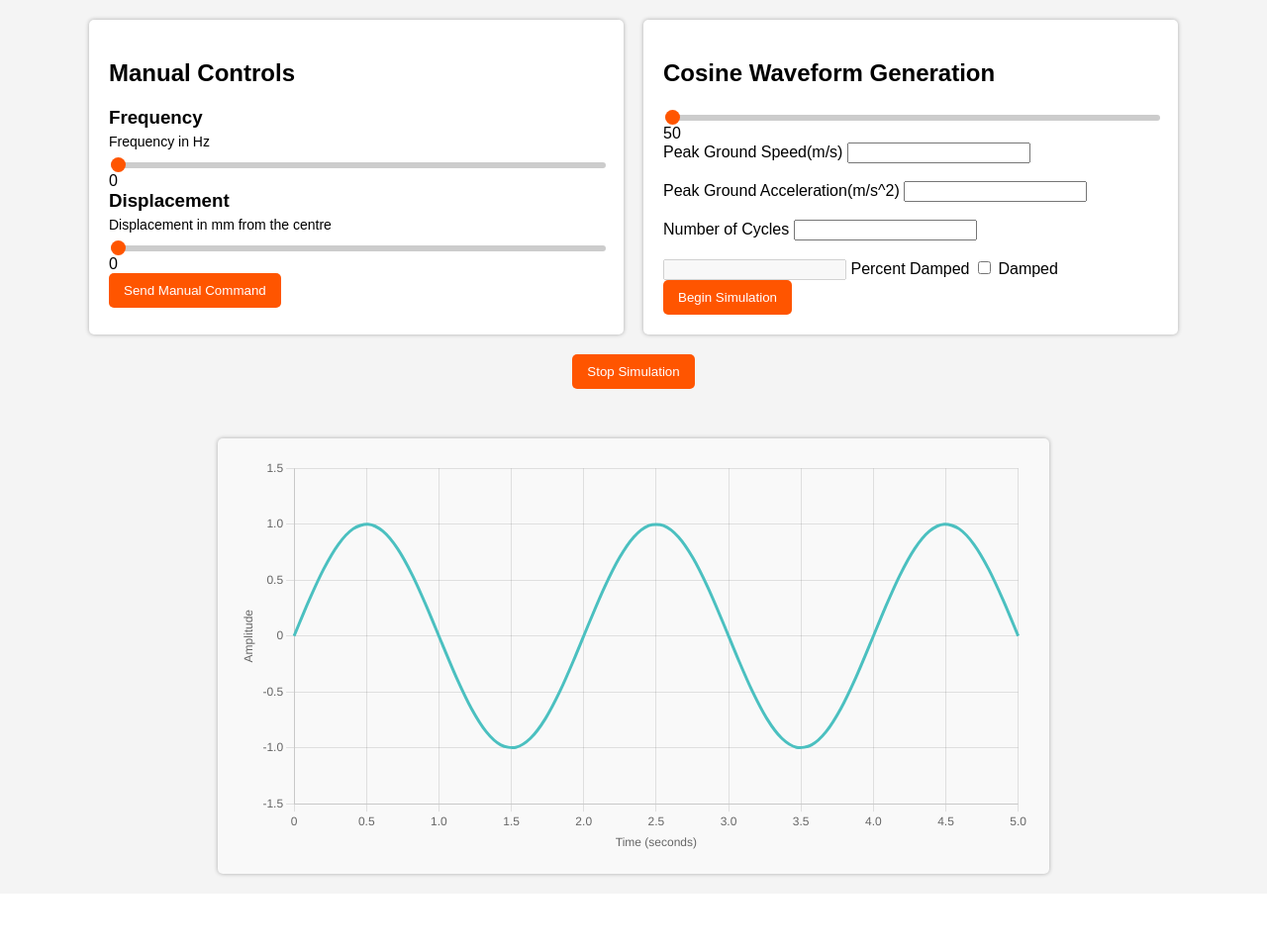
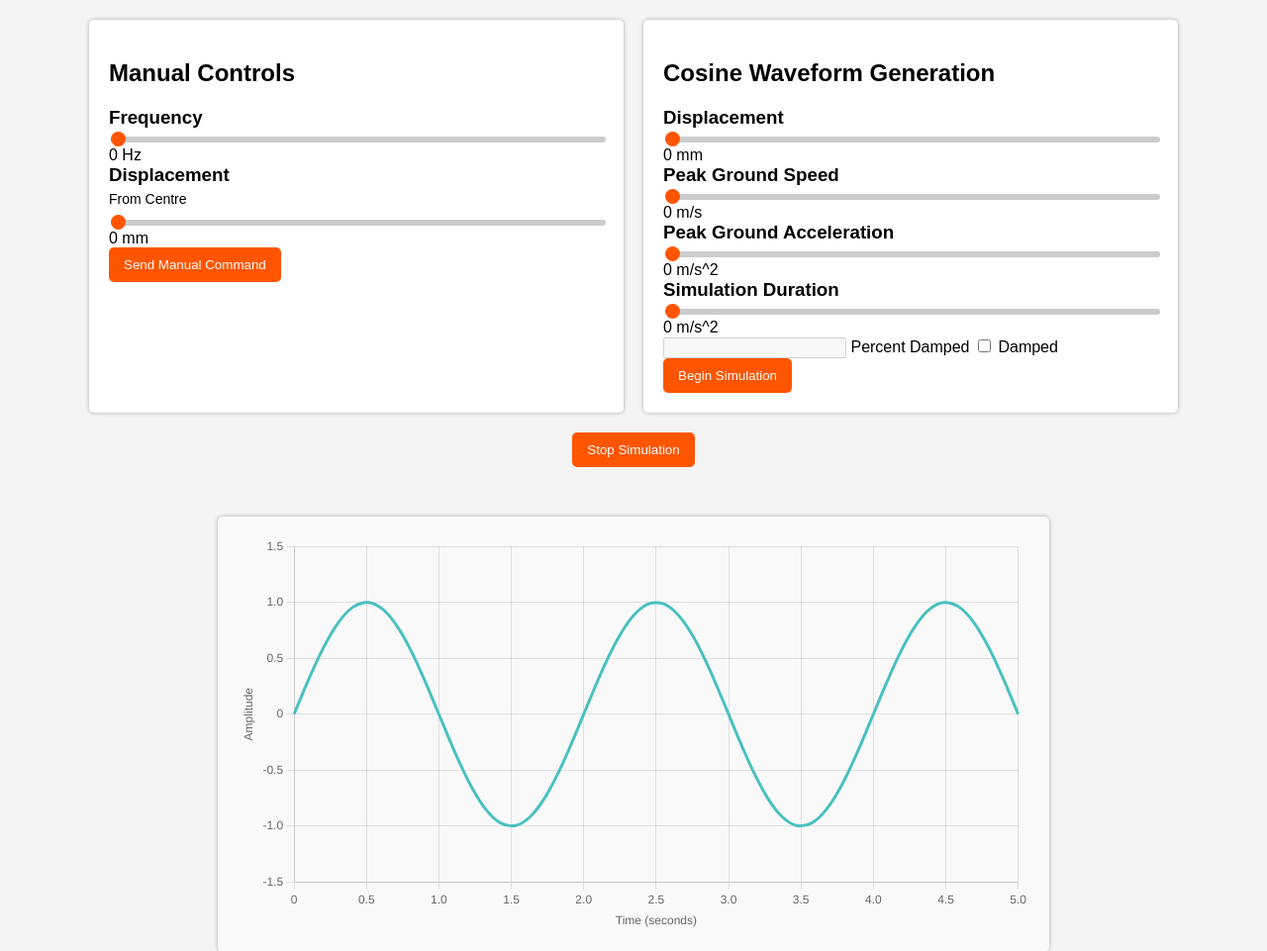
Before and after one commit to Tannin-H/Quake_Table, a Flask app: page / in a window 1280 px wide. Shown: the part 60-1021 px from the top of the page at 99% size. Before the commit the page ends 947 px from the top, so only its background shows below. Run offline with Flask 3, Linux system fonts and the light colour scheme.

Commit message:
Front end changes - Add sliders

```diff
--- a/PythonBackend/static/js/renderer.js
+++ b/PythonBackend/static/js/renderer.js
@@ -8,6 +8,10 @@ let windowDuration = 5; // Show 5 seconds of data at a time
 
 let freqSliderVal = 0;
 let dispSliderVal = 0;
+let WaveGenDispSliderVal = 0;
+let GsSliderVal = 0;    // Peak Ground speed slider value
+let GaSliderVal = 0;  // Peak Acceleration speed slider value
+let SimDurationSliderVal = 0; // Simulation duration slider value
 
 // Function to send movement data on button click
 async function sendMovementData() {
@@ -111,6 +115,59 @@ dispSliderElement.addEventListener("input", (event) => {
   const progress = (dispSliderVal / dispSliderElement.max) * 100;
 
   dispSliderElement.style.background = `linear-gradient(to right, #f50 ${progress}%, #ccc ${progress}%)`;
+});
+
+//Wave Generator Parameter Sliders
+// Displacement Slider
+const WaveGenDispSliderElement = document.querySelector("#waveGenDispRange")
+const WaveGenDispSliderValueElement = document.querySelector("#waveGenDispVal")
+
+WaveGenDispSliderElement.addEventListener("input", (event) => {
+  WaveGenDispSliderVal = event.target.value;
+  WaveGenDispSliderValueElement.textContent = WaveGenDispSliderVal;
+
+  const progress = (WaveGenDispSliderVal / WaveGenDispSliderElement.max) * 100;
+
+  WaveGenDispSliderElement.style.background = `linear-gradient(to right, #f50 ${progress}%, #ccc ${progress}%)`;
+});
+
+// Peak Ground Speed Slider
+const GsSliderElement = document.querySelector("#GsRange")
+const GsSliderValueElement = document.querySelector("#GsVal")
+
+GsSliderElement.addEventListener("input", (event) => {
+  GsSliderVal = event.target.value;
+  GsSliderValueElement.textContent = GsSliderVal;
+
+  const progress = (GsSliderVal / GsSliderElement.max) * 100;
+
+  GsSliderElement.style.background = `linear-gradient(to right, #f50 ${progress}%, #ccc ${progress}%)`;
+});
+
+// Peak Ground Acceleration Slider
+const GaSliderElement = document.querySelector("#GaRange")
+const GaSliderValueElement = document.querySelector("#GaVal")
+
+GaSliderElement.addEventListener("input", (event) => {
+  GaSliderVal = event.target.value;
+  GaSliderValueElement.textContent = GaSliderVal;
+
+  const progress = (GaSliderVal / GaSliderElement.max) * 100;
+
+  GaSliderElement.style.background = `linear-gradient(to right, #f50 ${progress}%, #ccc ${progress}%)`;
+});
+
+// Simulation Duration Slider
+const SimDurationSliderElement = document.querySelector("#SimDurationRange")
+const SimDurationSliderValueElement = document.querySelector("#SimDurationVal")
+
+SimDurationSliderElement.addEventListener("input", (event) => {
+  SimDurationSliderVal = event.target.value;
+  SimDurationSliderValueElement.textContent = SimDurationSliderVal;
+
+  const progress = (SimDurationSliderVal / SimDurationSliderElement.max) * 100;
+
+  SimDurationSliderElement.style.background = `linear-gradient(to right, #f50 ${progress}%, #ccc ${progress}%)`;
 });
 
 async function initChart() {
--- a/PythonBackend/templates/index.html
+++ b/PythonBackend/templates/index.html
@@ -20,7 +20,6 @@
             <div class="controls-card">
                 <h2>Manual Controls</h2>
                 <h3>Frequency</h3>
-                <p> Frequency in Hz</p>
                 <label>
                     <input type="range"
                         id="freqRange"
@@ -29,37 +28,71 @@
                         value="0"
                         step="1"
                         class="slider">
-                    <span id="freqVal">0</span> <br>
+                    <span id="freqVal">0</span> Hz<br>
                 </label>
                 <h3>Displacement</h3>
-                <p> Displacement in mm from the centre</p>
+                <p> From Centre</p>
                 <label>
                     <input type="range"
                         id="dispRange"
                         min="0"
-                        max="100"
+                        max="40"
                         value="0"
-                        step="1"
+                        step="0.5"
                         class="slider">
-                    <span id="dispVal">0</span> <br>
+                    <span id="dispVal">0</span> mm<br>
                 </label>
                 <button id="sendManualButton">Send Manual Command</button>
             </div>
 
             <div class="cosine-card">
                 <h2>Cosine Waveform Generation</h2>
+                <h3>Displacement</h3>
                 <label>
-                    <input type="range" id="range2" min="0" max="100" value="0">
-                    <span class="value">50</span> <br>
+                    <input type="range"
+                        id="waveGenDispRange"
+                        min="0"
+                        max="40"
+                        value="0"
+                        step="0.5"
+                        class="slider">
+                    <span id="waveGenDispVal">0</span> mm<br>
                 </label>
-                <label for="grndSpeed">Peak Ground Speed(m/s)</label>
-                <input type="text" id="grndSpeed"><br><br>
+                <h3>Peak Ground Speed</h3>
+                <label>
+                    <input type="range"
+                        id="GsRange"
+                        min="0"
+                        max="40"
+                        value="0"
+                        step="0.5"
+                        class="slider">
+                    <span id="GsVal">0</span> m/s<br>
+                </label>
 
-                <label for="grndAcceleration">Peak Ground Acceleration(m/s^2)</label>
-                <input type="text" id="grndAcceleration"><br><br>
+                <h3>Peak Ground Acceleration</h3>
+                <label>
+                    <input type="range"
+                        id="GaRange"
+                        min="0"
+                        max="40"
+                        value="0"
+                        step="0.5"
+                        class="slider">
+                    <span id="GaVal">0</span> m/s^2<br>
+                </label>
 
-                <label for="numOfCycles">Number of Cycles</label>
-                <input type="text" id="numOfCycles"><br><br>
+                <h3>Simulation Duration</h3>
+                <label>
+                    <input type="range"
+                        id="SimDurationRange"
+                        min="0"
+                        max="40"
+                        value="0"
+                        step="0.5"
+                        class="slider">
+                    <span id="SimDurationVal">0</span> m/s^2<br>
+                </label>
 
                 <input type="text" id="percentDamped" disabled>
                 <label for="percentDamped">Percent Damped</label>
```
